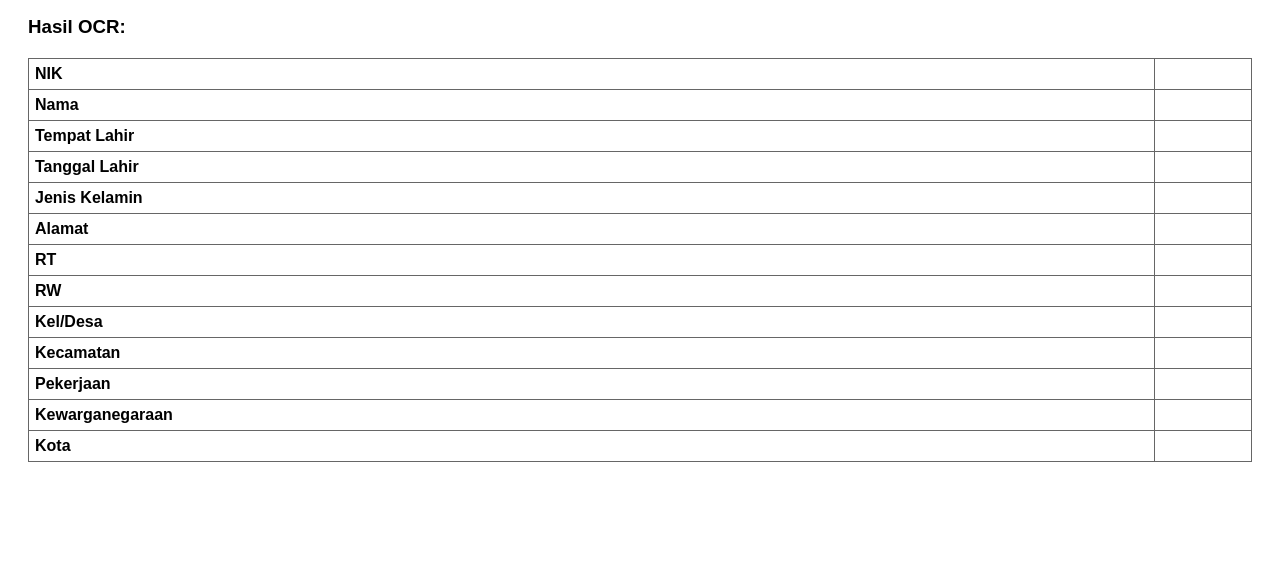
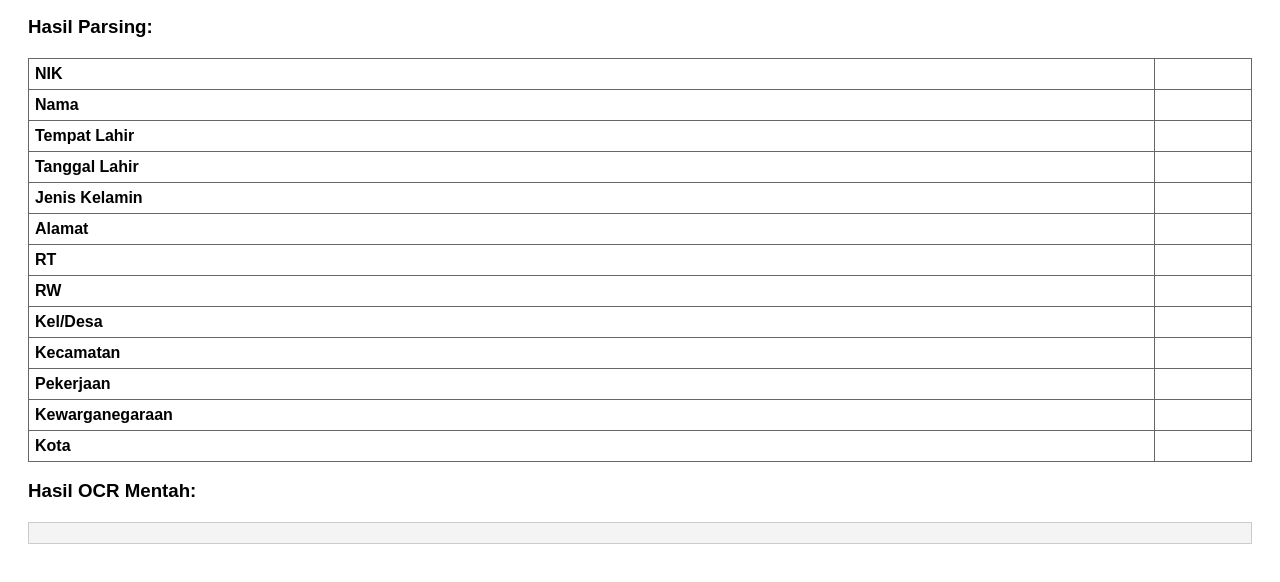
Before and after one commit to narasenggara/TestId, a plain HTML site: page index.html in a window 1280 px wide. Shown: the part 150-732 px from the top of the page. Drawn offline with Linux system fonts and the light colour scheme.

Commit message:
Update index.html

```diff
--- a/index.html
+++ b/index.html
@@ -11,6 +11,7 @@
     table { margin-top: 20px; border-collapse: collapse; width: 100%; }
     td, th { border: 1px solid #666; padding: 6px; text-align: left; }
     #status { margin-top: 10px; font-weight: bold; }
+    #raw { margin-top:20px; white-space: pre-wrap; background:#f4f4f4; padding:10px; border:1px solid #ccc; }
   </style>
 </head>
 <body>
@@ -19,7 +20,7 @@
   <img id="preview" alt="Preview Foto"><br>
   <div id="status"></div>
 
-  <h3>Hasil OCR:</h3>
+  <h3>Hasil Parsing:</h3>
   <table>
     <tr><th>NIK</th><td id="nik"></td></tr>
     <tr><th>Nama</th><td id="nama"></td></tr>
@@ -36,10 +37,14 @@
     <tr><th>Kota</th><td id="kota"></td></tr>
   </table>
 
+  <h3>Hasil OCR Mentah:</h3>
+  <div id="raw"></div>
+
   <script>
     const upload = document.getElementById('upload');
     const preview = document.getElementById('preview');
     const statusEl = document.getElementById('status');
+    const rawBox = document.getElementById('raw');
 
     upload.addEventListener('change', async (e) => {
       const file = e.target.files[0];
@@ -58,6 +63,7 @@
           );
 
           statusEl.innerText = "Selesai!";
+          rawBox.innerText = text; // tampilkan hasil mentah
           parseKTP(text);
 
         } catch (err) {
@@ -70,7 +76,6 @@
     function parseKTP(raw) {
       const clean = raw.replace(/\s+/g, " ").toUpperCase();
 
-      // regex extract
       const nik = (clean.match(/\b\d{16}\b/)||[""])[0];
       const nama = (clean.match(/NAMA[: ]([A-Z ]+)/)||["",""])[1];
       const ttl = (clean.match(/TEMPAT\/TGL LAHIR[: ]([A-Z ]+), (\d{2}-\d{2}-\d{4})/)||["","",""]);
@@ -83,7 +88,6 @@
       const wni = clean.includes("WNI") ? "WNI" : (clean.includes("WNA") ? "WNA" : "");
       const kota = (clean.match(/KOTA [A-Z ]+|KABUPATEN [A-Z ]+/)||[""])[0];
 
-      // isi tabel
       document.getElementById("nik").innerText = nik;
       document.getElementById("nama").innerText = nama;
       document.getElementById("tempat").innerText = ttl[1];
```
